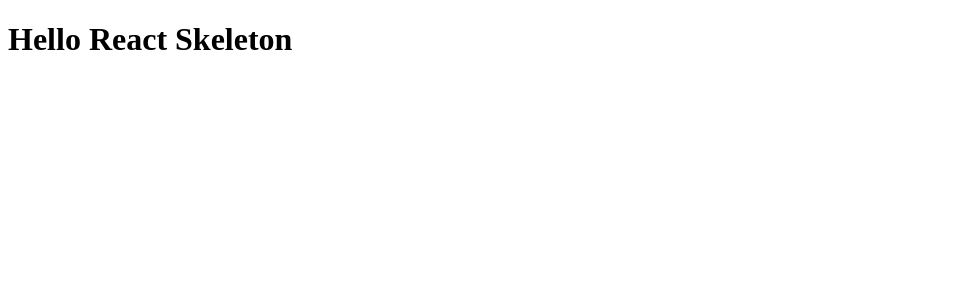
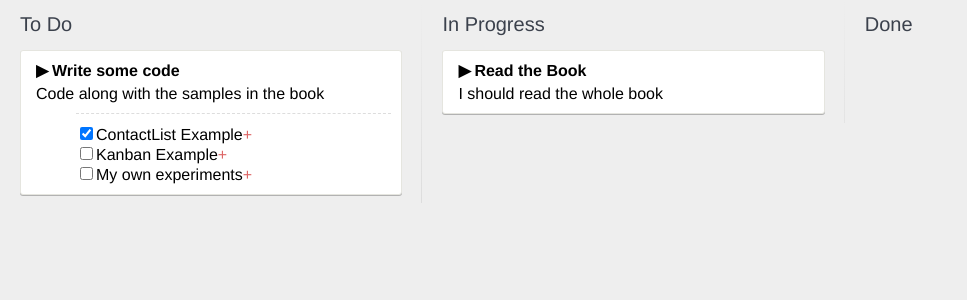
Before and after one commit to alkinemy/react-study, a React app in the folder react-chapter4/: page / in a window 1280 px wide. Shown: the top 300 px of the page, without its empty margins (0-967 px from the left). Built offline with nearby package versions, Linux system fonts and the light colour scheme.

Commit message:
kanban board v1

```diff
--- a/react-chapter4/public/index.html
+++ b/react-chapter4/public/index.html
@@ -3,12 +3,13 @@
 
 	<head>
 		<meta charset="UTF-8">
-		<title>React App</title>
+		<title>Kanban App</title>
+        <link rel="stylesheet" href="style.css">
 	</head>
 
 	<body>
 		<div id="root"></div>
-		<script src="bundle.js"></script>
+		<script type="text/javascript" src="bundle.js"></script>
 	</body>
 
 </html>
--- /dev/null
+++ b/react-chapter4/public/style.css
@@ -0,0 +1,91 @@
+* {
+    box-sizing: border-box;
+}
+
+html,body,#app {
+    height: 100%;
+    margin: 0;
+    padding: 0;
+}
+
+body {
+    background: #eee;
+    font-family: "Helvetica Neue", Helvetica, Arial, sans-serif;
+}
+
+h1 {
+    font-weight: 200;
+    color: #3b414c;
+    font-size: 20px;
+}
+
+ul {
+    list-style-type: none;
+    margin: 0;
+}
+
+.app {
+    white-space: nowrap;
+    height: 100%
+}
+
+.list {
+    position: relative;
+    display: inline-block;
+    vertical-align: top;
+    white-space: normal;
+    height: 100%;
+    width: 33%;
+    padding: 0 20px;
+    overflow: auto;
+}
+
+.list:not(:last-child):after {
+    content: '';
+    position: absolute;
+    top: 0;
+    right: 0;
+    width: 1px;
+    height: 99%;
+    background: linear-gradient(to bottom, #eee 0%, #ccc 50%, #eee 100%) fixed;
+}
+
+.card {
+    position: relative;
+    z-index: 1;
+    background: #fff;
+    width: 100%;
+    padding: 10px 10px 10px 15px;
+    margin: 0 0 10px 0;
+    overflow: auto;
+    border: 1px solid #e5e5df;
+    border-radius: 3px;
+    box-shadow: 0 1px 0 rgba(0, 0, 0, 0.25);
+}
+
+.card_title {
+    font-weight: bold;
+    border-bottom: solid 5px transparent;
+}
+
+.card_title:before {
+    display: inline-block;
+    width: 1em;
+    content: '▶';
+}
+
+.card_title--is-open:before {
+    content: '▼';
+}
+
+.checklist_task:first-child {
+    margin-top: 10px;
+    padding-top: 10px;
+    border-top: dashed 1px #ddd;
+}
+
+.checklist_task--remove:after {
+    display: inline-block;
+    color: #d66;
+    content: '+';
+}
--- a/react-chapter4/src/components/App.js
+++ b/react-chapter4/src/components/App.js
@@ -1,10 +1,43 @@
 import React from 'react';
+import KanbanBoard from './KanbanBoard';
+
+let cardsList = [
+    {
+        id: 1,
+        title: "Read the Book",
+        description: "I should read the whole book",
+        status: "in-progress",
+        tasks: []
+    },
+    {
+        id: 2,
+        title: "Write some code",
+        description: "Code along with the samples in the book",
+        status: "todo",
+        tasks: [
+            {
+                id: 1,
+                name: "ContactList Example",
+                done: true
+            },
+            {
+                id: 2,
+                name: "Kanban Example",
+                done: false
+            },
+            {
+                id: 3,
+                name: "My own experiments",
+                done: false
+            }
+        ]
+    },
+];
 
 class App extends React.Component {
 	render(){
-
 		return (
-			<h1>Hello React Skeleton</h1>
+		    <KanbanBoard cards={cardsList} />
 		);
 	}
 }
--- /dev/null
+++ b/react-chapter4/src/components/Card.js
@@ -0,0 +1,19 @@
+import React from 'react';
+import CheckList from './CheckList';
+
+
+class Card extends React.Component {
+    render() {
+        return (
+            <div className="card">
+                <div className="card_title">{this.props.title}</div>
+                <div className="card_details">
+                    {this.props.description}
+                    <CheckList cardId={this.props.id} tasks={this.props.tasks} />
+                </div>
+            </div>
+        )
+    }
+}
+
+export default Card;
--- /dev/null
+++ b/react-chapter4/src/components/CheckList.js
@@ -0,0 +1,21 @@
+import React from 'react';
+
+
+class CheckList extends React.Component {
+    render() {
+        let tasks = this.props.tasks.map((task) => (
+            <li className="checklist_task">
+                <input type="checkbox" defaultChecked={task.done} />
+                {task.name}
+                <a href="#" className="checklist_task--remove" />
+            </li>
+        ));
+        return (
+            <div className="checklist">
+                <ul>{tasks}</ul>
+            </div>
+        )
+    }
+}
+
+export default CheckList;
--- /dev/null
+++ b/react-chapter4/src/components/KanbanBoard.js
@@ -0,0 +1,37 @@
+import React from 'react';
+import List from './List';
+
+
+class KanbanBoard extends React.Component {
+    render() {
+        return (
+            <div className="app">
+                <List
+                    id="todo"
+                    title="To Do"
+                    cards={
+                        this.props.cards.filter((card) => card.status === "todo")
+                    }
+                />
+
+                <List
+                    id="in-progress"
+                    title="In Progress"
+                    cards={
+                        this.props.cards.filter((card) => card.status === "in-progress")
+                    }
+                />
+
+                <List
+                    id="done"
+                    title="Done"
+                    cards={
+                        this.props.cards.filter((card) => card.status === "done")
+                    }
+                />
+            </div>
+        )
+    }
+}
+
+export default KanbanBoard;
--- /dev/null
+++ b/react-chapter4/src/components/List.js
@@ -0,0 +1,25 @@
+import React from 'react';
+import Card from './Card';
+
+
+class List extends React.Component {
+    render() {
+        var cards = this.props.cards.map((card) => {
+            return <Card
+                        id={card.id}
+                        title={card.title}
+                        description={card.description}
+                        tasks={card.tasks}
+                    />
+        });
+
+        return (
+            <div className="list">
+                <h1>{this.props.title}</h1>
+                {cards}
+            </div>
+        )
+    }
+}
+
+export default List;
```
